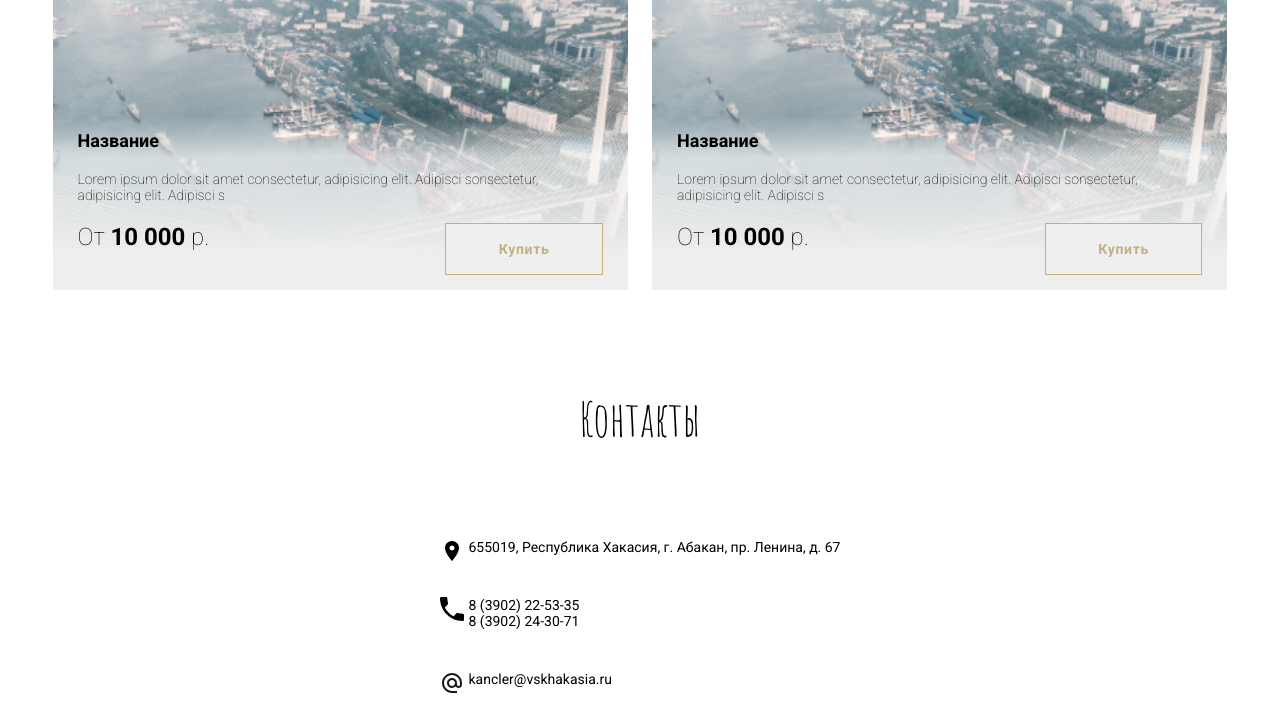
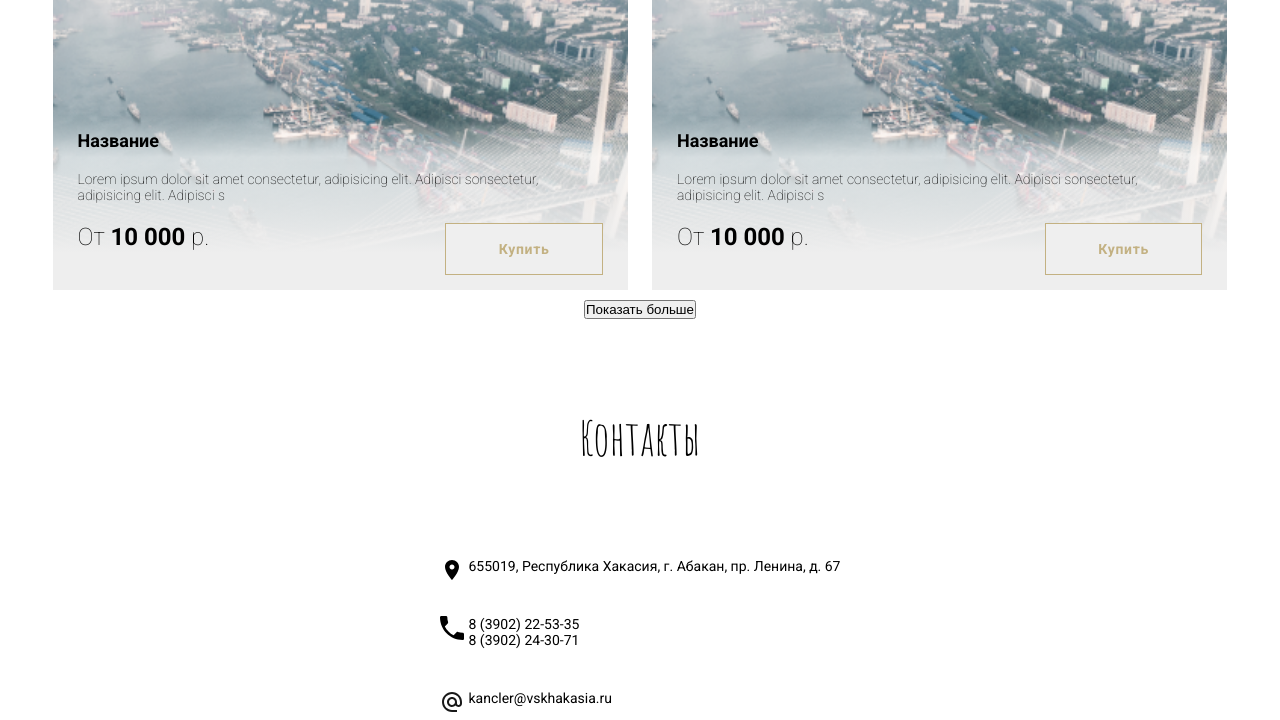
Before and after one commit to AdreyO/Frontend-app_2, a plain HTML site: page index.html in a window 1280 px wide. Shown: the part 3075-3795 px from the top of the page. Drawn offline with Linux system fonts and the light colour scheme.

Commit message:
Update index.html

```diff
--- a/index.html
+++ b/index.html
@@ -166,6 +166,7 @@
                     </button>
                 </div>
             </div>
+          <button class="btn btn--toggle-items">Показать больше</button>
         </div>
     </section>
 
```
